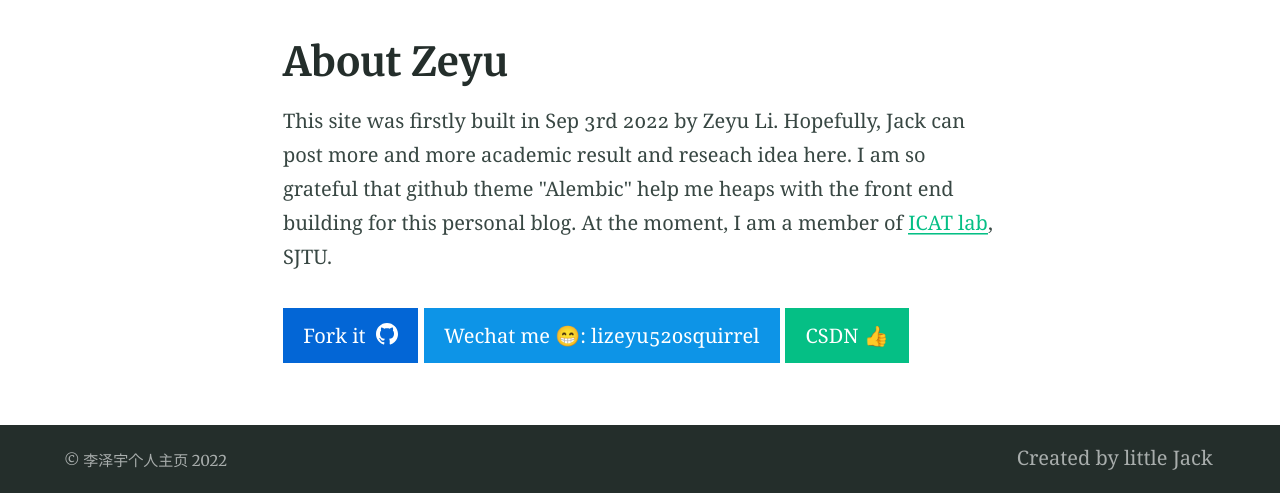
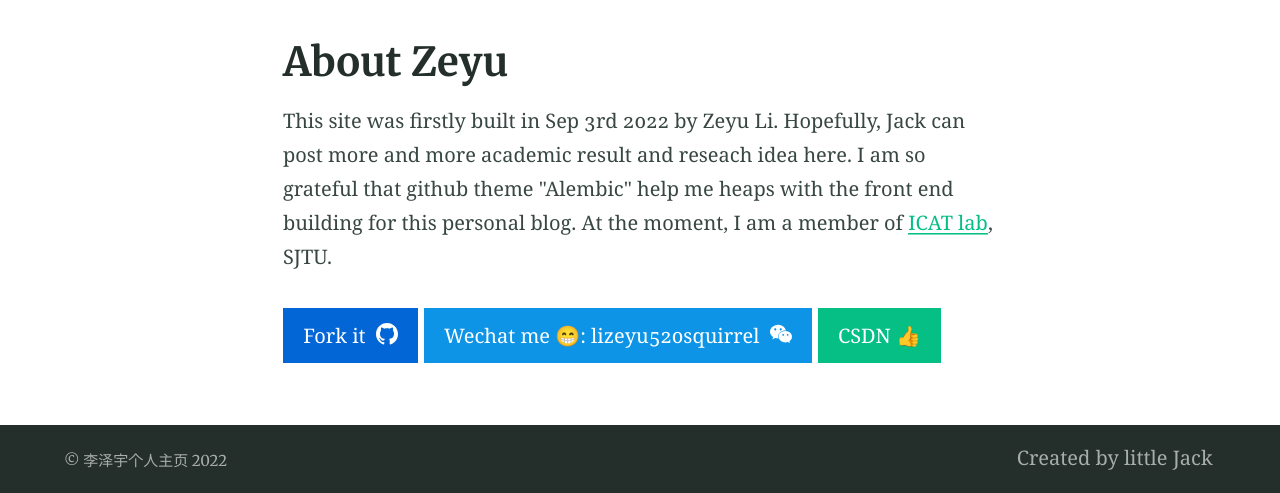
Before and after one commit to lizeyujack/lizeyujack.github.io, a Jekyll site: the page built from index.md, in a window 1280 px wide. Shown: the part 424-917 px from the top of the page. Built offline with Jekyll 4.4.1, drawn with Linux system fonts in a browser that asks for light colours.

Commit message:
Update index.md

```diff
--- a/index.md
+++ b/index.md
@@ -9,4 +9,4 @@ excerpt: "This site was firstly built in Sep 3rd 2022 by Zeyu Li. Hopefully, Jac
 
 This site was firstly built in Sep 3rd 2022 by Zeyu Li. Hopefully, Jack can post more and more academic result and reseach idea here. I am so grateful that github theme \"Alembic\" help me heaps with the front end building for this personal blog. At the moment, I am a member of [ICAT lab](https://sjtu-icat.github.io/), SJTU.
 
-{% include button.html text="Fork it" icon="github" link="https://github.com/lizeyujack/" color="#0366d6" %}  {% include button.html text="Wechat me 😁: lizeyu520squirrel" link="/pic/"  color="#0d94e7" %} {% include button.html text="CSDN 👍" link="https://blog.csdn.net/qq_44881486?spm=1011.2415.3001.5343" %}
+{% include button.html text="Fork it" icon="github" link="https://github.com/lizeyujack/" color="#0366d6" %}  {% include button.html text="Wechat me 😁: lizeyu520squirrel"  icon="wechat" link="/pic/"  color="#0d94e7" %} {% include button.html text="CSDN 👍" link="https://blog.csdn.net/qq_44881486?spm=1011.2415.3001.5343" %}
```
